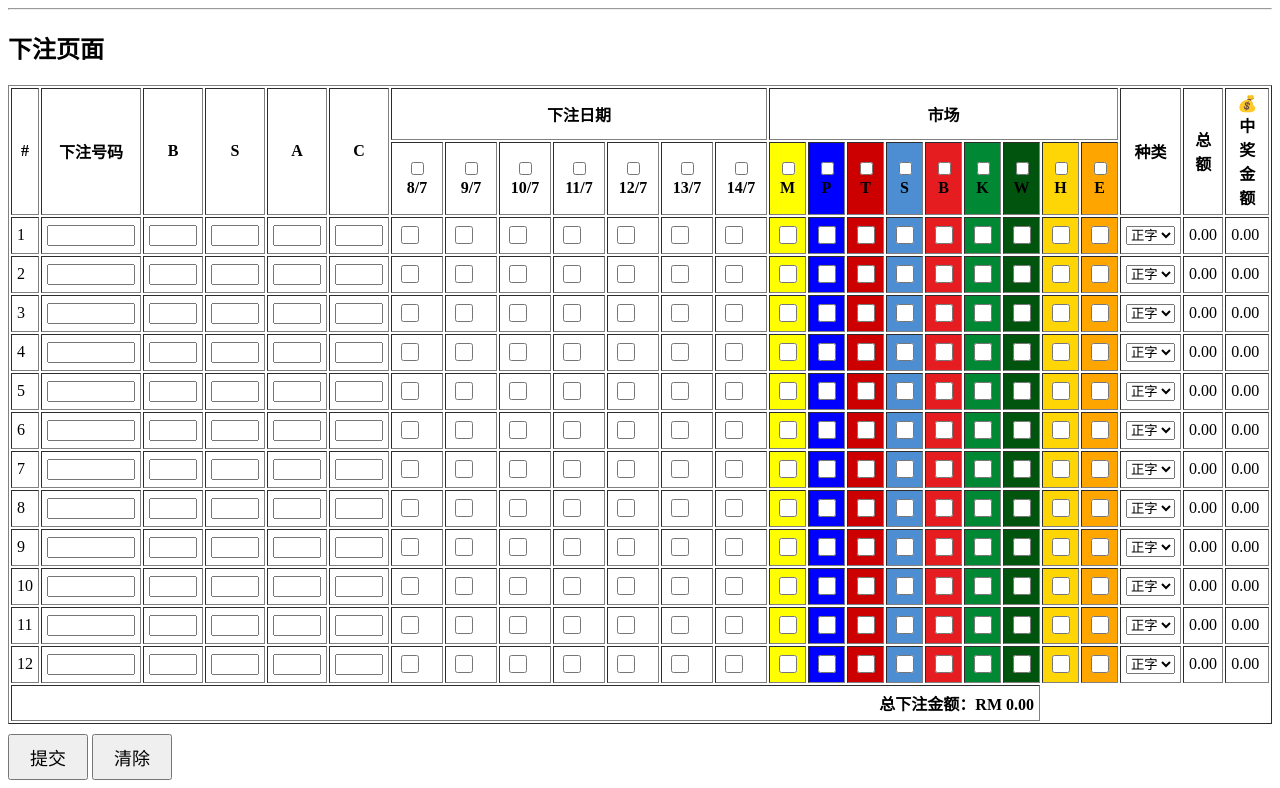
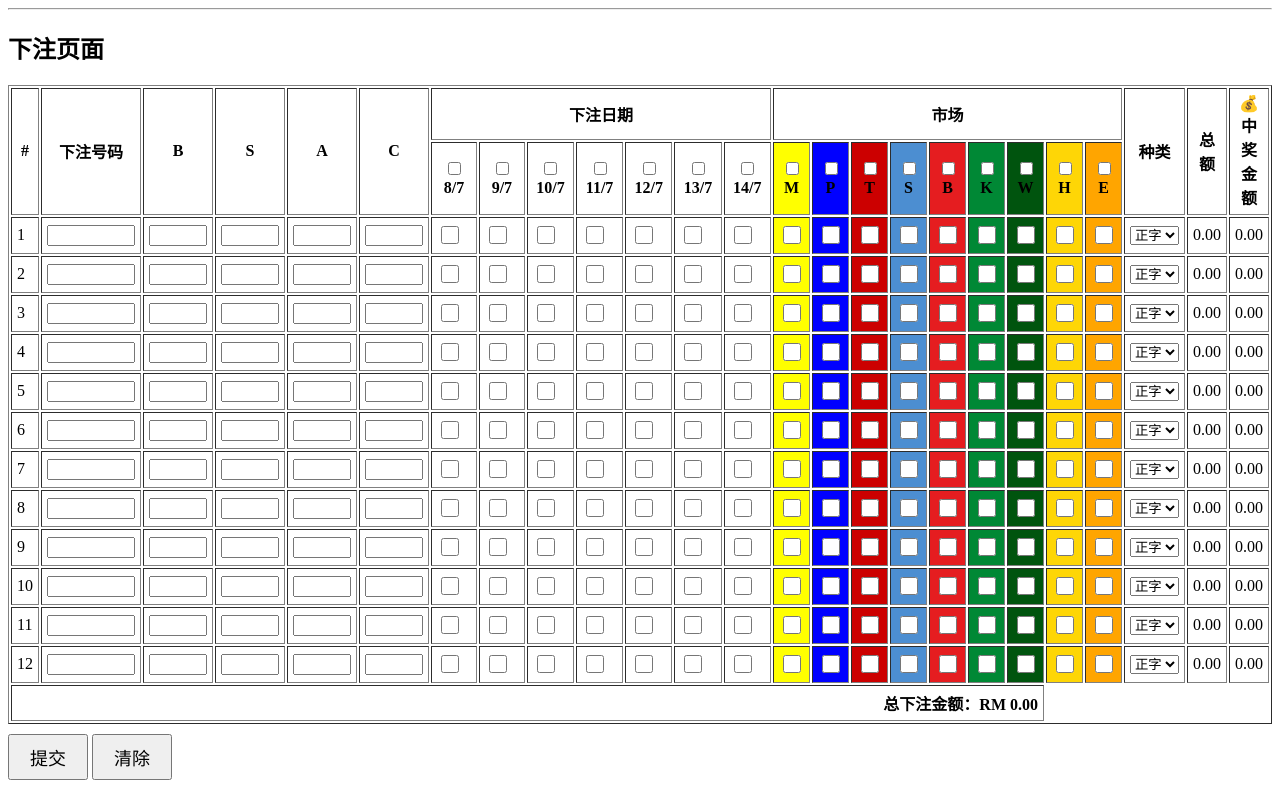
Before and after one commit to boonjun123654/4D_system, a Flask app: page /bet in a window 1280 px wide. Shown: the part 32-820 px from the top of the page. Run offline with Flask 3, Linux system fonts and the light colour scheme.

Commit message:
Update bet.html

```diff
--- a/templates/bet.html
+++ b/templates/bet.html
@@ -45,14 +45,18 @@
                            pattern="[0-9]{4}" oninput="this.value = this.value.replace(/[^0-9]/g, '')"
                            style="width: 80px;">
                 </td>
-                <td><input type="text" name="B{{ i }}" maxlength="2" inputmode="numeric"
-                           oninput="this.value = this.value.replace(/[^0-9]/g, '')" style="width: 40px;"></td>
-                <td><input type="text" name="S{{ i }}" maxlength="2" inputmode="numeric"
-                           oninput="this.value = this.value.replace(/[^0-9]/g, '')" style="width: 40px;"></td>
-                <td><input type="text" name="A{{ i }}" maxlength="2" inputmode="numeric"
-                           oninput="this.value = this.value.replace(/[^0-9]/g, '')" style="width: 40px;"></td>
-                <td><input type="text" name="C{{ i }}" maxlength="2" inputmode="numeric"
-                           oninput="this.value = this.value.replace(/[^0-9]/g, '')" style="width: 40px;"></td>
+                <td><input type="text" name="B{{ i }}" inputmode="decimal"
+                           oninput="this.value = this.value.replace(/[^0-9.]/g, '')"
+                           style="width: 50px;"></td>
+                <td><input type="text" name="S{{ i }}" inputmode="decimal"
+                           oninput="this.value = this.value.replace(/[^0-9.]/g, '')"
+                           style="width: 50px;"></td>
+                <td><input type="text" name="A{{ i }}" inputmode="decimal"
+                           oninput="this.value = this.value.replace(/[^0-9.]/g, '')"
+                           style="width: 50px;"></td>
+                <td><input type="text" name="C{{ i }}" inputmode="decimal"
+                           oninput="this.value = this.value.replace(/[^0-9.]/g, '')"
+                           style="width: 50px;"></td>
 
                 {% for d in range(7) %}
                     <td><input type="checkbox" name="date{{ i }}_{{ d }}" class="date_col_{{ d }}" style="width:18px;height:18px;"></td>
```
